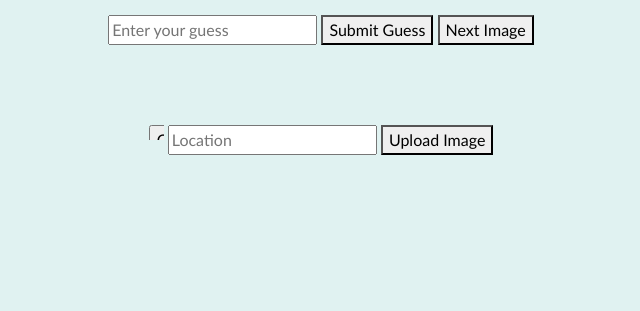
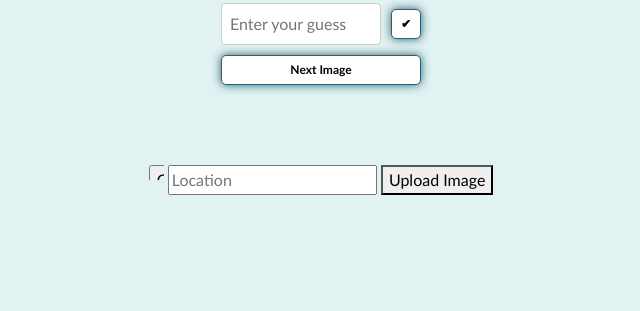
Before and after one commit to Andrew-Biggins1/GlobalGuess, a Flask app: page /play in a window 1280 px wide. Shown: the part 489-800 px from the top of the page, without its empty margins (319-959 px from the left). Run offline with Flask 3, Linux system fonts and the light colour scheme; parts of the project's set-up code (start-up, migrations or seed data) failed here and were passed over.

Commit message:
touched up css for play page. Still working on navbar on play page and upload image feature. Tweaked javascript to store username and score in localStorage so it can be accessed between pages. Will incorporate the username and userscore display on the play page tomorrow.

```diff
--- a/app/static/main.css
+++ b/app/static/main.css
@@ -397,3 +400,16 @@
     transform: translateX(-50%);
     border-radius: 90px 10px 5px 42px ;
 }
+
+.container {
+    display: flex;
+    justify-content: center; /* Center items horizontally */
+    align-items: center;
+}
+
+#guessInput {
+    padding: 8px;
+    border: 1px solid #ccc;
+    border-radius: 4px;
+    margin-right: 10px; /* Adjust the margin between input and button */
+}
--- a/app/static/main.js
+++ b/app/static/main.js
@@ -1,10 +1,13 @@
 var currentUsername;
+var currentScore;
+
 
 
 //Ajax request to grab username to be displayed
 $(document).ready(function() {
     $.get('/get_username', function(data) {
         $('#username').text(data.username);
+        localStorage.setItem('username', data.username);
     });
 });
 
@@ -110,7 +113,7 @@
 function loadPlay(){
     var userDisplay = document.getElementById("userNameDisplay");
     updateImageView();
-    userDisplay.textContent = currentUser.username;
+    userDisplay.textContent = localStorage.getItem('username');
 
     userNumber = getRandomUser();
     populateDivs(userNumber);
--- a/app/templates/play.html
+++ b/app/templates/play.html
@@ -13,19 +13,28 @@
 
 <body onload="loadPlay()">
 <div id="userDisplay" class = "navbar">
-    <p id="userNameDisplay" style="color: #e0f2f1;" ></p>
-    <button onclick="location.href='{{ url_for('homepage') }}'">Home</button>
+    <p id="userNameDisplay" style="color: #e0f2f1; padding-left: 10px;" ></p>
+    <button onclick="location.href='{{ url_for('homepage') }}'" class="login-signup-button">Home</button>
 </div>
 <h1 id="header">PLAY</h1>
 <p id="imageNameDisplay" style="margin: 0px; text-align: center;"></p>
 <div style="text-align: center; margin: 0;" id="imageDiv">
 </div>
 
-<div style="text-align: center; margin: 0;">
-    <input type="text" id="guessInput" placeholder="Enter your guess" style="margin: 0;">
-    <button onclick="checkGuess()">Submit Guess</button>
-    <button onclick="reloadPage()">Next Image</button>
+<!--
+<div style="display: flex; flex-direction: row; align-items: center;">
+    <input type="text" class="input-guess" id="guessInput" placeholder="Enter your guess" style="margin: 0;">
+    <button onclick="checkGuess()" class="login-signup-button" style="margin-top: 5px; flex-direction: column; width: 30px; margin-top:5px">✔</button>
 </div>
+-->
+<div class="container">
+    <input type="text" id="guessInput" style = "width:160px"placeholder="Enter your guess">
+    <button onclick="checkGuess()" class="login-signup-button" style="width:30px">✔</button>
+</div>
+<div class="container" style="padding-top: 10px;">
+    <button onclick="reloadPage()" class="login-signup-button">Next Image</button>
+</div>
+
 <div id="hiddenData" style="visibility: hidden;"></div>
 
 
@@ -40,10 +49,12 @@
 
 
 <script>
-    function loadPlay(){
+function loadPlay(){
     var userDisplay = document.getElementById("userNameDisplay");
     updateImageView();
-    userDisplay.textContent = currentUser.username;
+    //userDisplay.textContent = localStorage.getItem('username');
+    userDisplay.textContent = "John";
+
 
     userNumber = getRandomUser();
     populateDivs(userNumber);
```
Also changed, not shown: other parts of app/static/main.css (+12 -9 lines).
